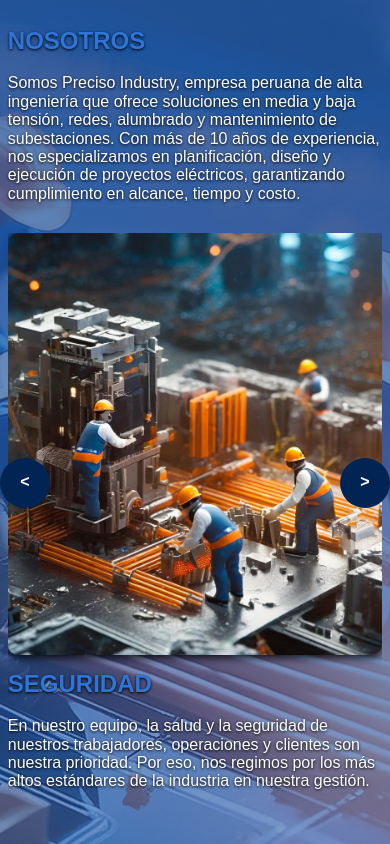
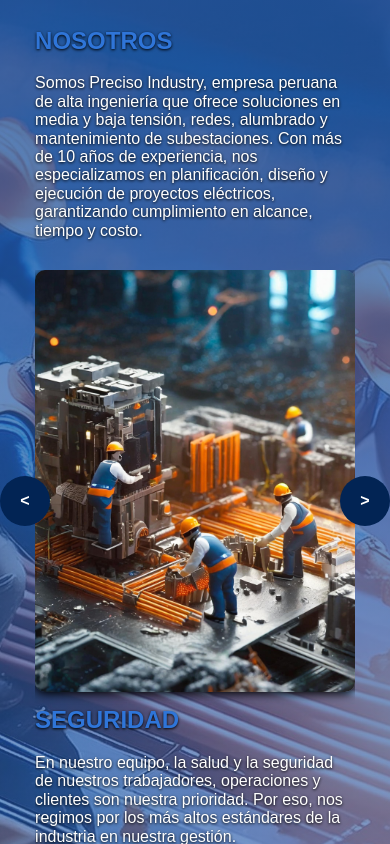
Before and after one commit to knarfangelo/preciso-group, an Angular app: page /nosotros in a window 390 px wide. Shown: the top 844 px of the page. Built offline with nearby package versions, Linux system fonts and the light colour scheme.

Commit message:
100% RESPONSIVE

```diff
--- a/src/app/components/nosotros/nosotros.component.css
+++ b/src/app/components/nosotros/nosotros.component.css
@@ -30,7 +30,7 @@ main{
     background: linear-gradient(to bottom, #2458a5cb, #2458a58c);
     height: auto;
     box-sizing: border-box;
-    padding: 2vh 2vw;
+    padding: 2vh 9vw;
 }
 .caja-button{
     display: flex;
```
